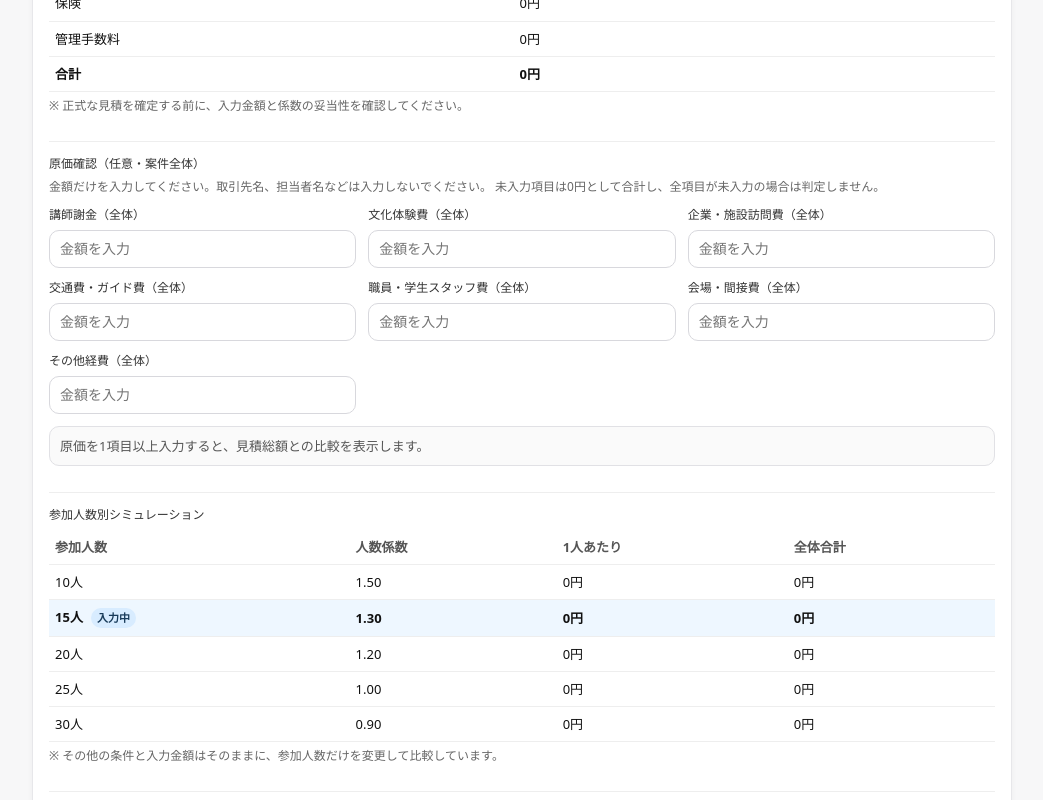
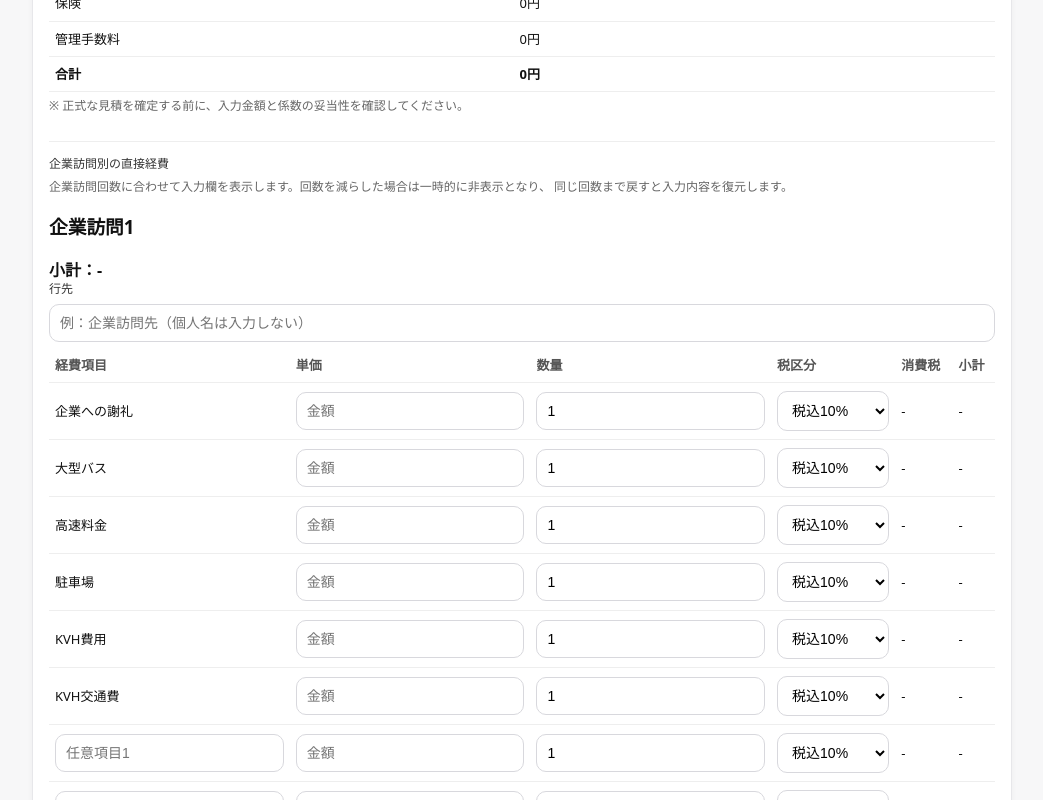
Before and after one commit to Steveston147/mitsumori, a React (Vite) app: page / in a window 1280 px wide. Shown: the part 1100-1900 px from the top of the page, without its empty margins (118-1161 px from the left). Built offline with nearby package versions, Linux system fonts and the light colour scheme.

Commit message:
Connect company visit cost cards

```diff
--- a/src/App.jsx
+++ b/src/App.jsx
@@ -6,6 +6,9 @@ import {
   PREP_COMPLEXITY,
 } from "./lib/rules.js";
 import { yen, num } from "./lib/format.js";
+import CompanyVisitCosts, {
+  createCompanyVisit,
+} from "./components/CompanyVisitCosts.jsx";
 
 function Select({ label, value, onChange, options }) {
   return (
@@ -109,6 +112,9 @@ export default function App() {
     useState("");
   const [costItems, setCostItems] = useState(createEmptyCostItems);
   const [includeCostsInPrint, setIncludeCostsInPrint] = useState(false);
+  const [companyVisits, setCompanyVisits] = useState(() => [
+    createCompanyVisit(),
+  ]);
 
   const input = useMemo(
     () => ({
@@ -253,6 +259,7 @@ export default function App() {
     setManagementFeePerStudentManual("");
     setCostItems(createEmptyCostItems());
     setIncludeCostsInPrint(false);
+    setCompanyVisits([createCompanyVisit()]);
   }
 
   function updateCostItem(key, value) {
@@ -530,6 +537,12 @@ export default function App() {
               ※ 正式な見積を確定する前に、入力金額と係数の妥当性を確認してください。
             </div>
           </div>
+
+          <CompanyVisitCosts
+            count={companyVisitTimes}
+            visits={companyVisits}
+            onChange={setCompanyVisits}
+          />
 
           <div className="col-12">
             <div className="hr" />
```
